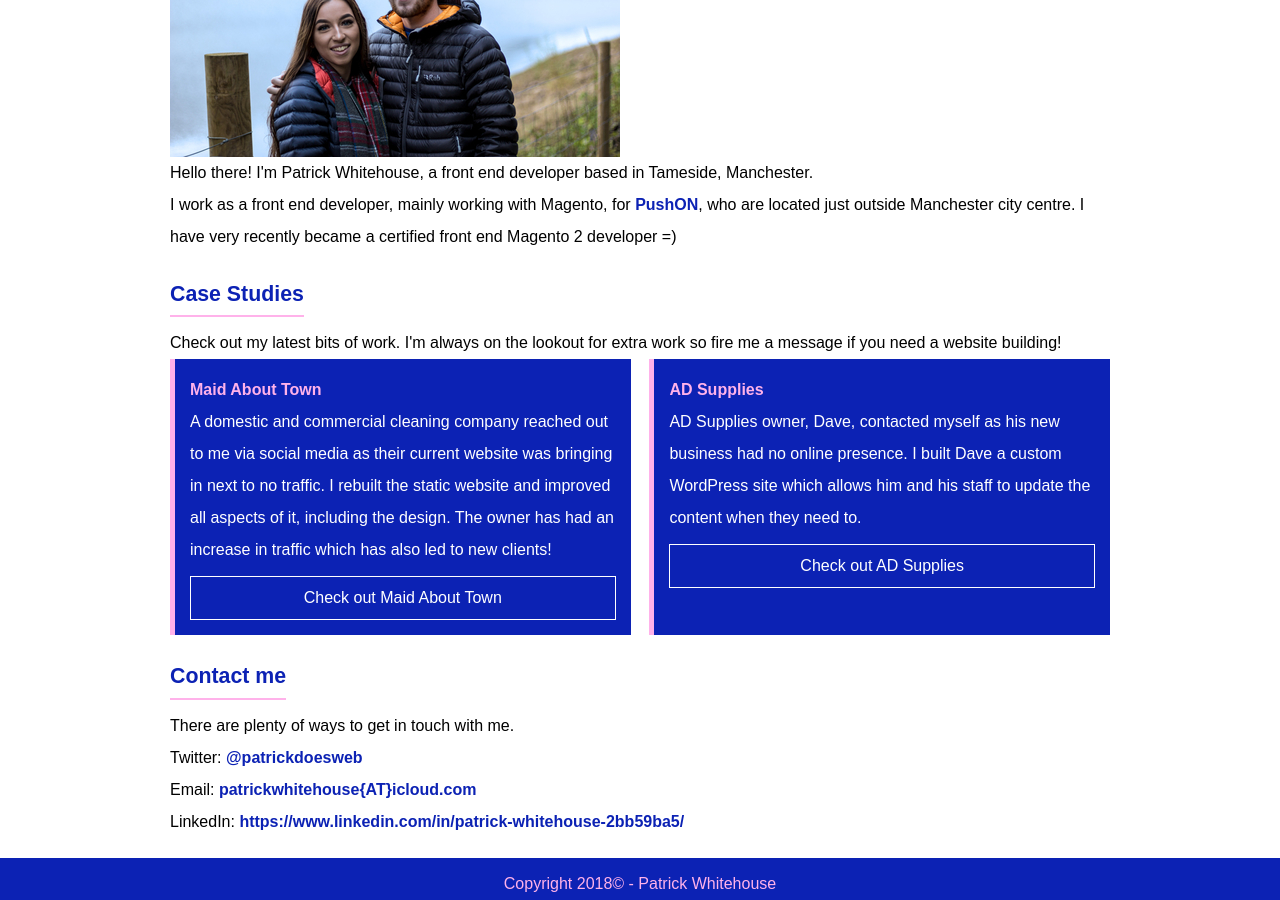
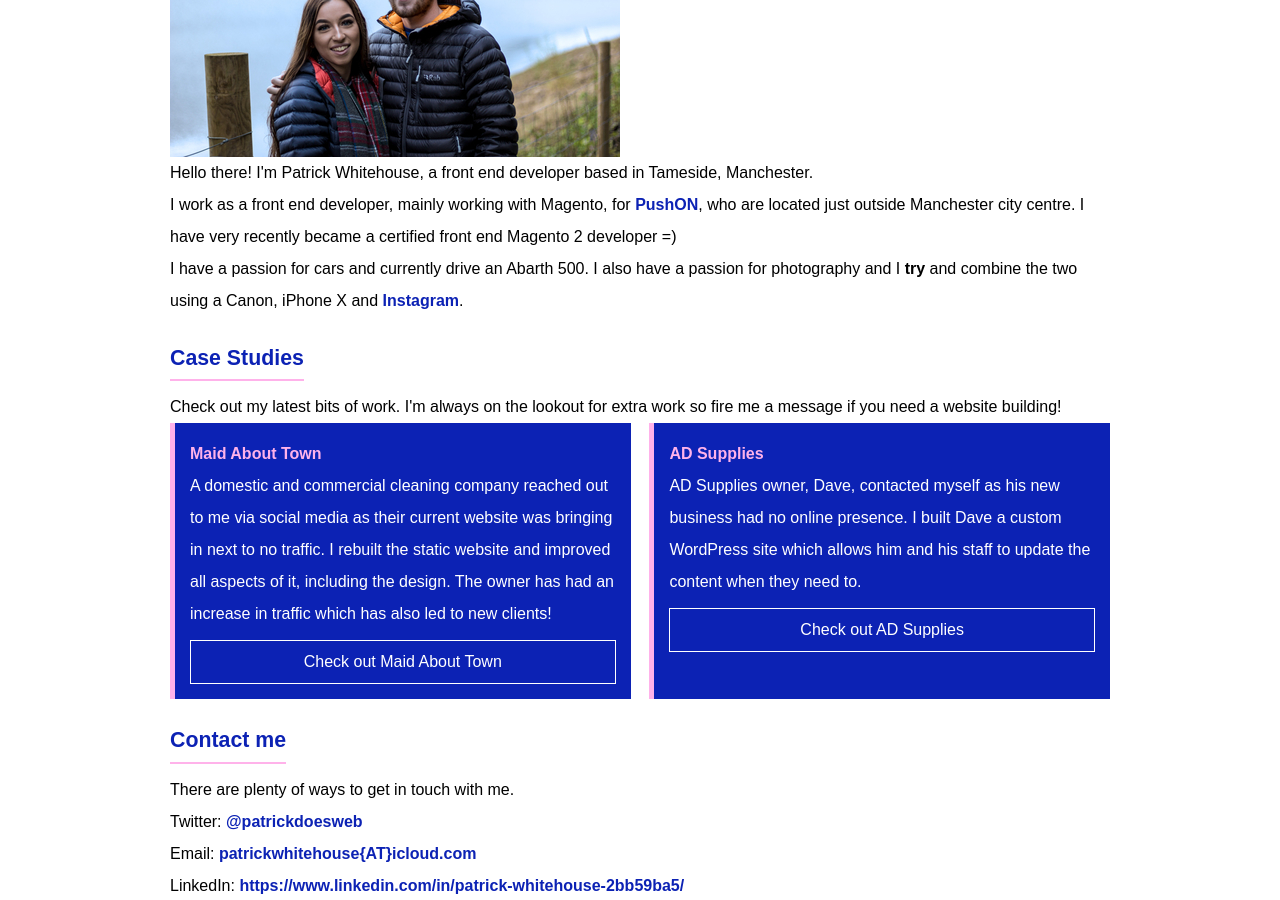
Before and after one commit to PatrickWhitehouse/Old-portfolio, a Jekyll site: the page built from index.html, in a window 1280 px wide and 900 px high, scrolled down 928 px. Built offline with Jekyll 4.4.1, drawn with Linux system fonts in a browser that asks for light colours; some web fonts are replaced.

Commit message:
bit about me

```diff
--- a/index.html
+++ b/index.html
@@ -19,6 +19,9 @@ description: The portfolio of Tameside based front end developer, Patrick Whiteh
     <p>Hello there! I'm Patrick Whitehouse, a front end developer based in Tameside, Manchester.</p>
     <p>I work as a front end developer, mainly working with Magento, for <a href="https://pushon.co.uk" target="_blank">PushON</a>, who are located
       just outside Manchester city centre. I have very recently became a certified front end Magento 2 developer =)</p>
+    <p>
+      I have a passion for cars and currently drive an Abarth 500. I also have a passion for photography and I <strong>try</strong> and combine the two using a Canon, iPhone X and <a href="//instagram.com/p44adx">Instagram</a>.
+    </p>
   </div>
 </section>
 <section class="case-studies">
```
